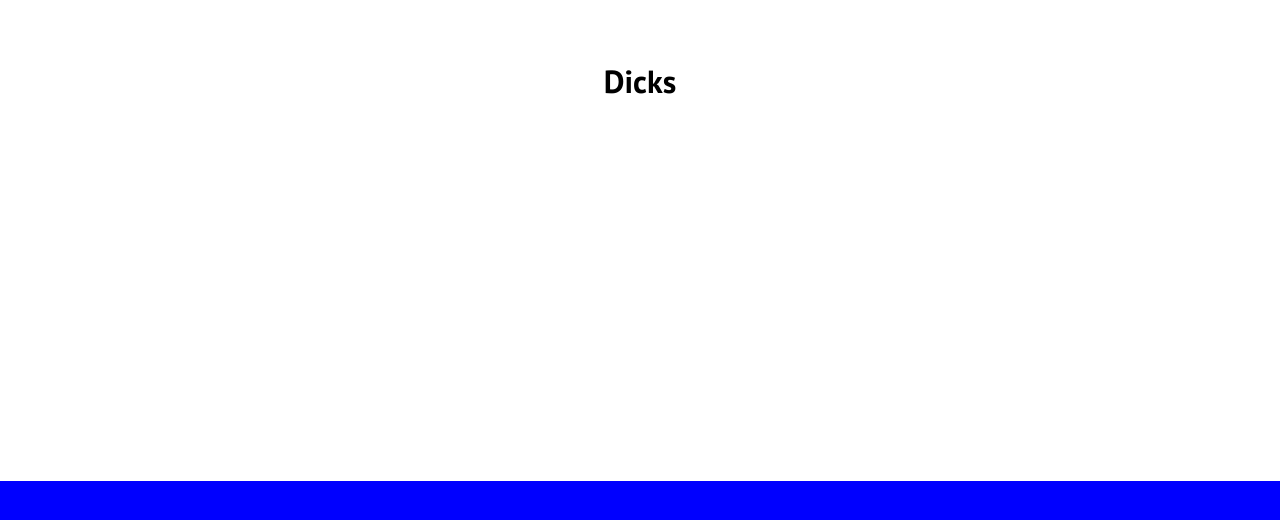
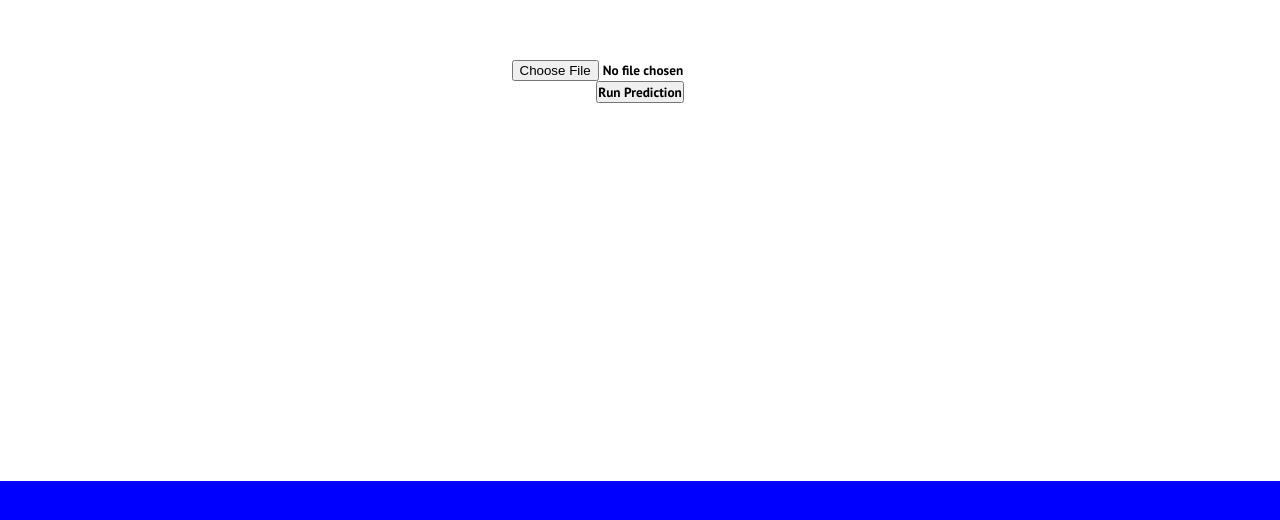
Before and after one commit to darkhunter3210/Face-Mask, a React (Create React App) app in the folder Frontend/: page / in a window 1280 px wide. Shown: the part 1199-1719 px from the top of the page. Built offline with nearby package versions, Linux system fonts and the light colour scheme; the HTML template or start-up script is replaced by a standard one.

Commit message:
barebones image prediction connected to backend

```diff
--- a/Frontend/src/components/Image.jsx
+++ b/Frontend/src/components/Image.jsx
@@ -1,10 +1,98 @@
-import React from 'react'
+import React, { useState } from 'react'
+import axios from 'axios';
 import "./Image.css"
 
 export default function Image() {
+    const [image, setImage] = useState({ preview: "", raw: "" });
+    const [predictedImage, setPredictedImage] = useState({url: ""});
+    const [loading, setLoading] = useState(false);
+    const [errMesg, setErrMesg] = useState("");
+
+    const handleImageChange = e => {
+        if (e.target.files.length) {
+          setImage({
+            preview: URL.createObjectURL(e.target.files[0]),
+            raw: e.target.files[0]
+          });
+        }
+    };
+
+    const handlePrediction = e => {
+        e.preventDefault();
+        setErrMesg("");
+        setLoading(true);
+
+        let form_data = new FormData();
+
+        form_data.append('image', image.raw);
+
+        let url = 'http://localhost:5000/predict_img';
+
+        axios
+          .post(url, form_data, {
+            headers: {
+              'content-type': 'multipart/form-data',
+              'Access-Control-Allow-Origin': '*',
+            },
+            responseType: 'blob'
+          })
+          .then(res => {
+            setPredictedImage({url: res.data});
+            setErrMesg("");
+            setLoading(false);
+          })
+          .catch(err => {
+            setErrMesg("Failed to predict");
+            setLoading(false);
+          });
+      }
+
     return (
         <div className="image" id="image">
-            <h1>Dicks</h1>
+            <input className="fileInput"
+                type="file"
+                onChange={handleImageChange}
+                accept="image/png, image/jpeg"
+            />
+            <button className="submit-btn"
+                type="submit"
+                onClick={handlePrediction}>
+                Run Prediction
+            </button>
+            {image.preview ? (
+                <div className="preview-img">
+                    <h1> Original </h1>
+                    <img src={image.preview} alt="dummy" width="800" height="400" />
+                </div>
+                ) : (
+                <>
+                </>
+            )}
+            {loading ? (
+                <div className="Loading-Mesg">
+                    Processing
+                </div>
+                ) : (
+                <>
+                </>
+            )}
+            {errMesg ? (
+                <div className="Err-Mesg">
+                    {errMesg}
+                </div>
+                ) : (
+                <>
+                </>
+            )}
+            {predictedImage.url ? (
+                <div className="predicted-trim">
+                    <h1> Prediction </h1>
+                    <img src={URL.createObjectURL(predictedImage.url)} alt="dummy" className="pred-img" width="800" height="400"/>
+                </div>
+                ) : (
+                <>
+                </>
+            )}
         </div>
     )
 }
```
